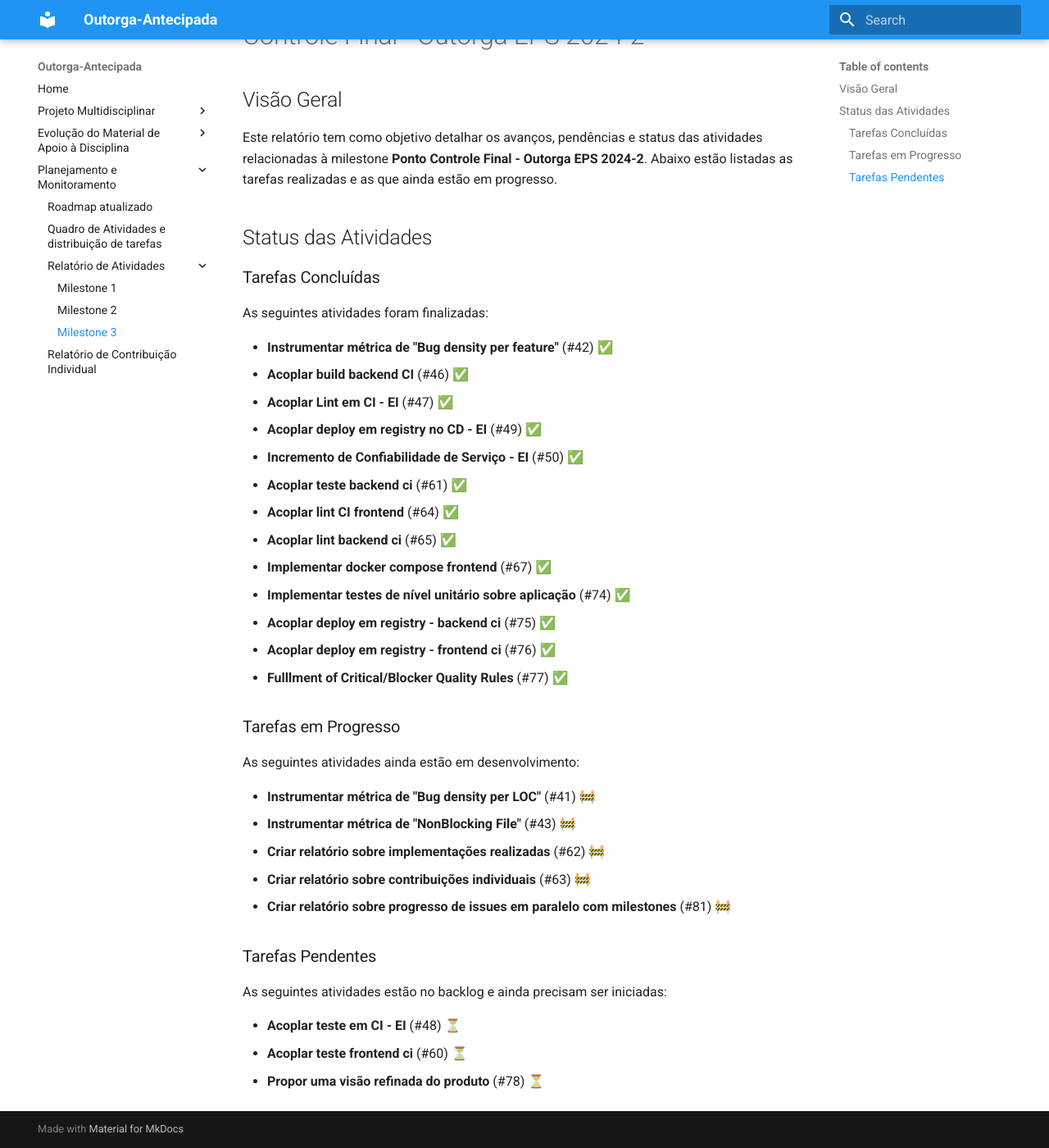
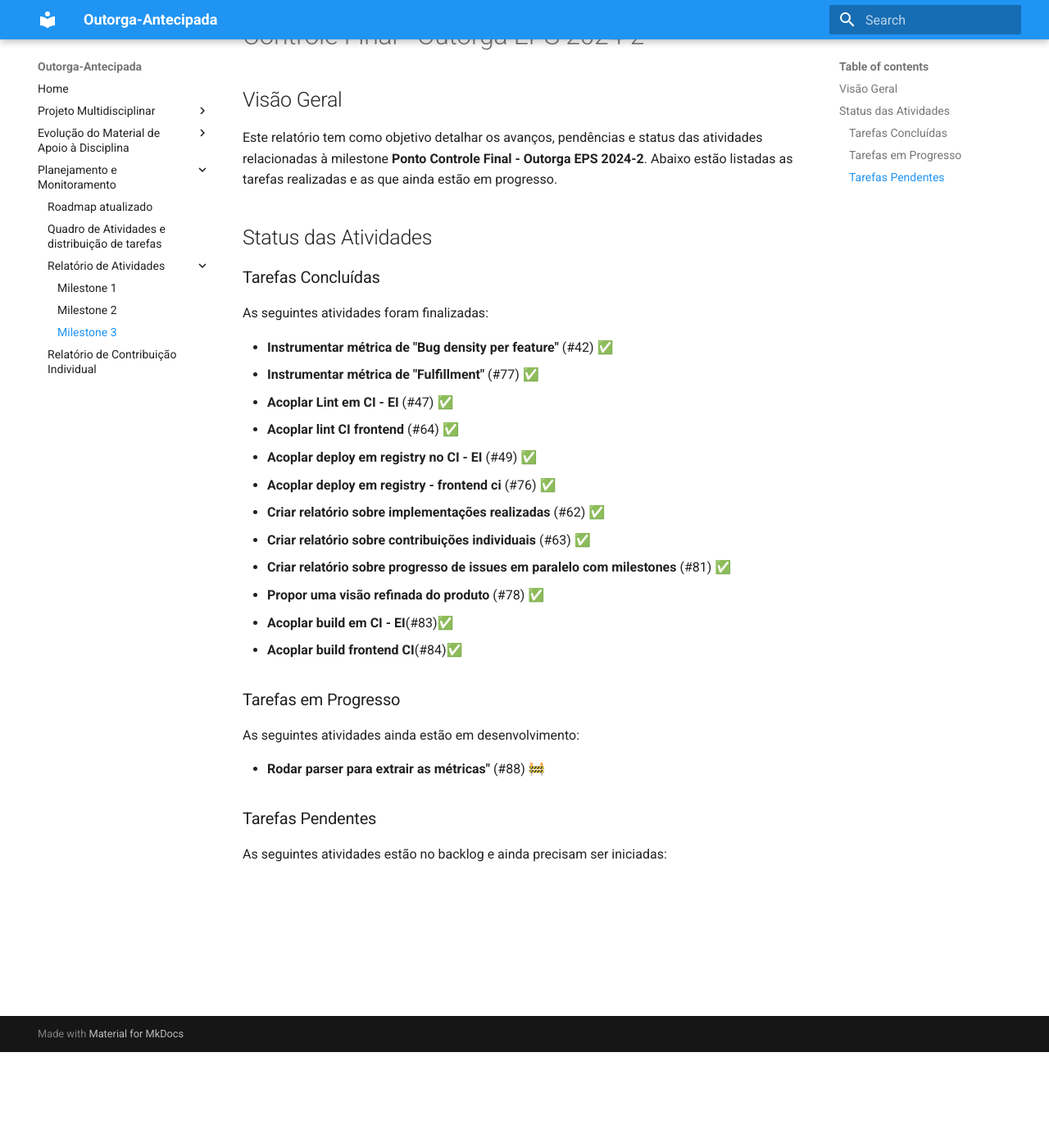
Before and after one commit to fga-eps-mds/2024.2-Outorga-Antecipada, an MkDocs documentation site: the page built from docs/entregas/pc3.md, in a window 1280 px wide and 1400 px high, scrolled down 117 px. Shown: the whole window at 82% size. Built offline with MkDocs 1.6.1 and Material for MkDocs 9.7.7, drawn with Linux system fonts in a browser that asks for light colours.

```diff
--- a/docs/entregas/pc3.md
+++ b/docs/entregas/pc3.md
@@ -9,31 +9,22 @@ Este relatório tem como objetivo detalhar os avanços, pendências e status das
 As seguintes atividades foram finalizadas:
 
 - **Instrumentar métrica de "Bug density per feature"** (#42) ✅
-- **Acoplar build backend CI** (#46) ✅
+- **Instrumentar métrica de "Fulfillment"** (#77) ✅
 - **Acoplar Lint em CI - EI** (#47) ✅
-- **Acoplar deploy em registry no CD - EI** (#49) ✅
-- **Incremento de Confiabilidade de Serviço - EI** (#50) ✅
-- **Acoplar teste backend ci** (#61) ✅
 - **Acoplar lint CI frontend** (#64) ✅
-- **Acoplar lint backend ci** (#65) ✅
-- **Implementar docker compose frontend** (#67) ✅
-- **Implementar testes de nível unitário sobre aplicação** (#74) ✅
-- **Acoplar deploy em registry - backend ci** (#75) ✅
+- **Acoplar deploy em registry no CI - EI** (#49) ✅
 - **Acoplar deploy em registry - frontend ci** (#76) ✅
-- **Fulllment of Critical/Blocker Quality Rules** (#77) ✅
+- **Criar relatório sobre implementações realizadas** (#62) ✅
+- **Criar relatório sobre contribuições individuais** (#63) ✅
+- **Criar relatório sobre progresso de issues em paralelo com milestones** (#81) ✅
+- **Propor uma visão refinada do produto** (#78) ✅
+- **Acoplar build em CI - EI**(#83)✅
+- **Acoplar build frontend CI**(#84)✅
 
 ### Tarefas em Progresso
 As seguintes atividades ainda estão em desenvolvimento:
 
-- **Instrumentar métrica de "Bug density per LOC"** (#41) 🚧
-- **Instrumentar métrica de "NonBlocking File"** (#43) 🚧
-- **Criar relatório sobre implementações realizadas** (#62) 🚧
-- **Criar relatório sobre contribuições individuais** (#63) 🚧
-- **Criar relatório sobre progresso de issues em paralelo com milestones** (#81) 🚧
+- **Rodar parser para extrair as métricas"** (#88) 🚧
 
 ### Tarefas Pendentes
 As seguintes atividades estão no backlog e ainda precisam ser iniciadas:
-
-- **Acoplar teste em CI - EI** (#48) ⏳
-- **Acoplar teste frontend ci** (#60) ⏳
-- **Propor uma visão refinada do produto** (#78) ⏳
```
Also changed, not shown: docs/entregas/pc2.md (+5 -0 lines), docs/planejamento/relatorio_contribuicao_individual.md (+3 -2 lines), docs/assets/roadmap.png.
